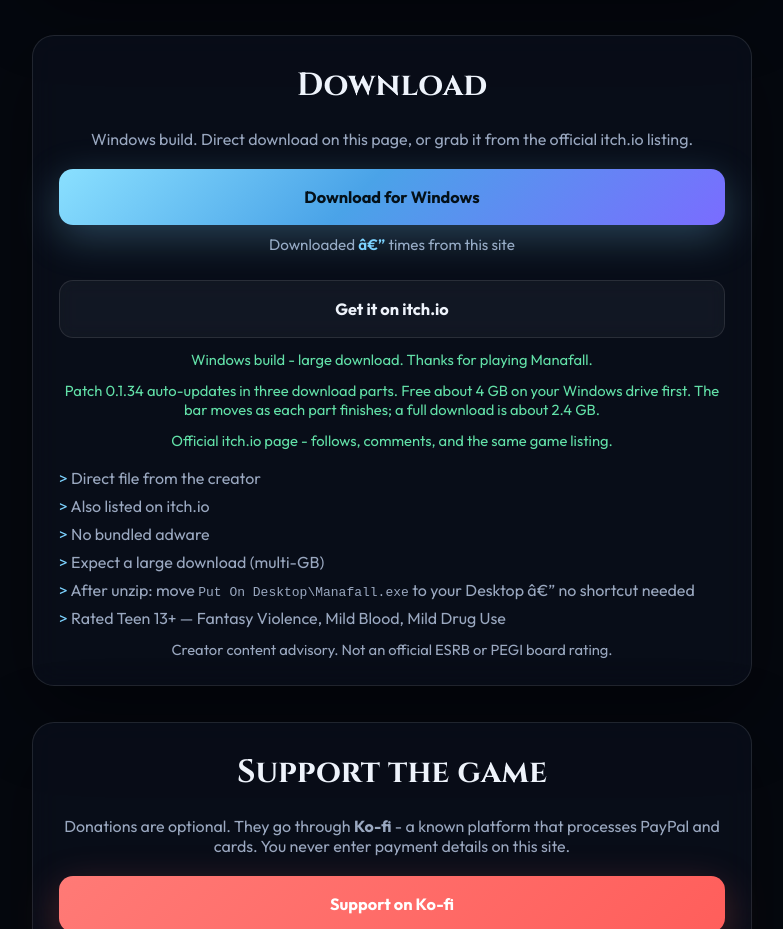
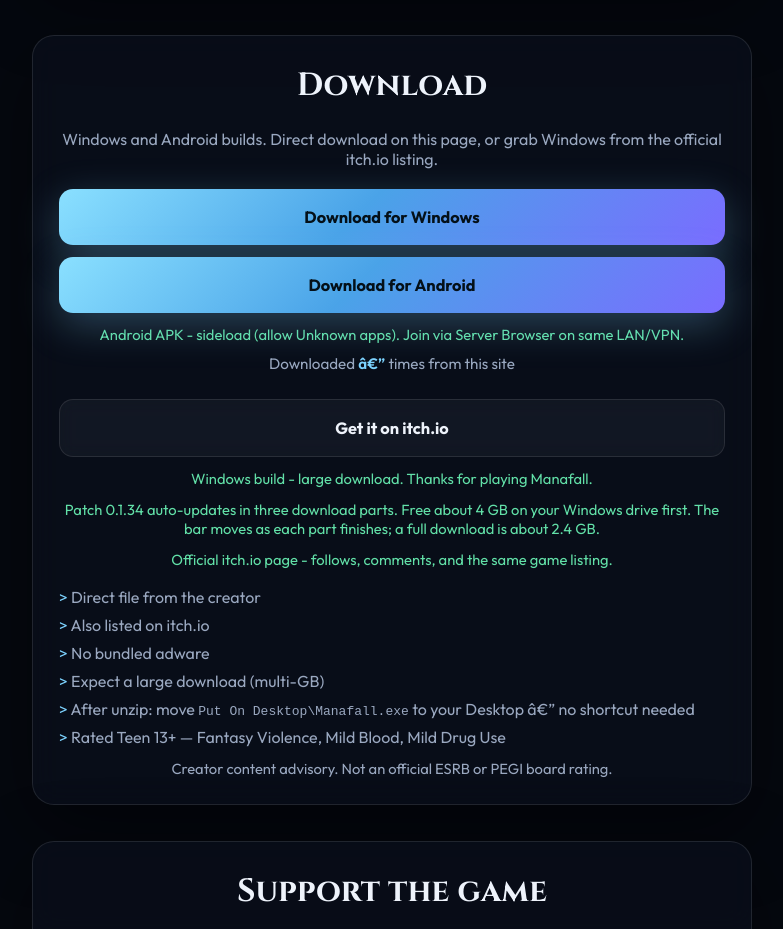
Before and after one commit to Jla1190/manafall-website, a plain HTML site: page index.html in a window 1280 px wide. Shown: the part 2800-3729 px from the top of the page, without its empty margins (248-1031 px from the left). Drawn offline with Linux system fonts and the light colour scheme; no server answers; animation ran at ten frames a second.

Commit message:
Restore Android APK download button dropped by 0.1.34 auto-patch.
index.html lost androidDownloadBtn during the Windows patch ship; config.js
URL (mega 7JFWBCbA) and site.js wiring were already correct.

```diff
--- a/index.html
+++ b/index.html
@@ -150,10 +150,15 @@
     <section id="download" class="panel reveal">
       <div class="panel-inner">
         <h2>Download</h2>
-        <p class="panel-copy">Windows build. Direct download on this page, or grab it from the official itch.io listing.</p>
+        <p class="panel-copy">Windows and Android builds. Direct download on this page, or grab Windows from the official itch.io listing.</p>
         <a class="btn primary wide" id="downloadBtn" href="#" aria-disabled="true">
           <span id="downloadLabel">Download for Windows</span>
         </a>
+        <a class="btn primary wide" id="androidDownloadBtn" href="#" aria-disabled="true" style="margin-top:0.75rem">
+          <span id="androidDownloadLabel">Download for Android</span>
+        </a>
+        <p class="note" id="androidDownloadNote">Android APK (sideload). Allow Unknown apps.</p>
+
         <p class="stat-inline" id="downloadCountLine">Downloaded <strong id="statDownloadsInline">â€”</strong> times from this site</p>
         <a class="btn ghost wide" id="itchBtn" href="https://orangejuice90.itch.io/manafall" target="_blank" rel="noopener noreferrer">
           <span>Get it on itch.io</span>
```
